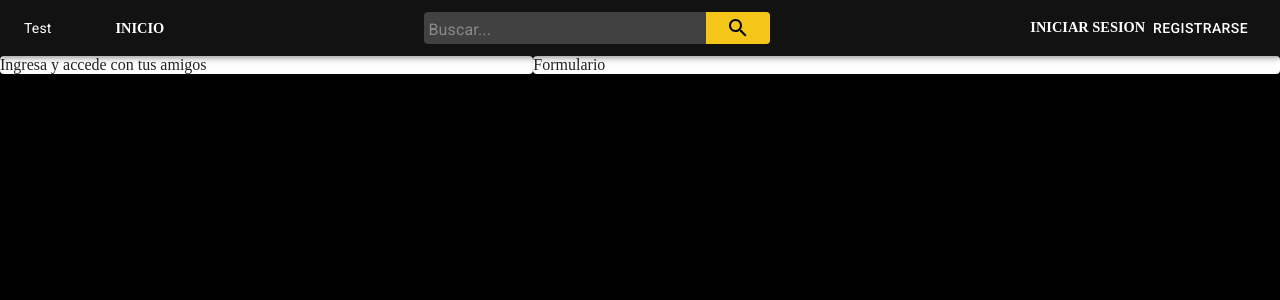
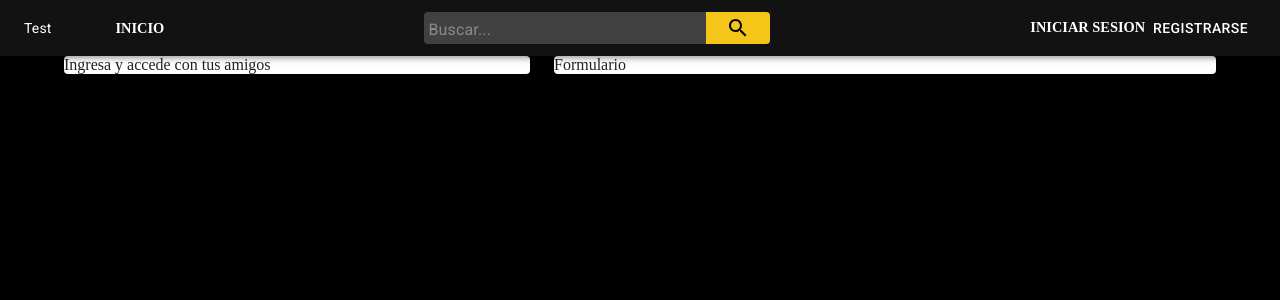
Before and after one commit to Will2020-cpu/project-download-app, a React (Create React App) app: page /login in a window 1280 px wide. Shown: the top 300 px of the page. Built offline with nearby package versions, Linux system fonts and the light colour scheme.

Commit message:
Pequena mejora

```diff
--- a/src/Containers/Login.jsx
+++ b/src/Containers/Login.jsx
@@ -1,12 +1,22 @@
 import React,{ Fragment } from 'react';
 import Grid from '@material-ui/core/Grid';
 import Paper from '@material-ui/core/Paper'
+import {makeStyles} from '@material-ui/core/styles';
+
+const useStyles = makeStyles((theme)=>({
+    root:{
+        width:'90%',
+        margin:'0 auto',
+    }
+}))
+
 
 const Login = () => {
+    const classes = useStyles()
     return (
         <Fragment>
-           <div>
-            <Grid container>
+           <div className={classes.root}>
+            <Grid container spacing={3}>
                 <Grid item lg={5}>
                         <Paper>Ingresa y accede con tus amigos</Paper>
                 </Grid>
```
Also changed, not shown: 1 other file (tests, documents, lock files or other folders).
